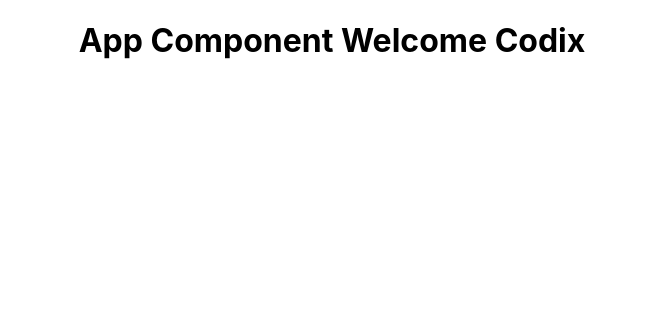
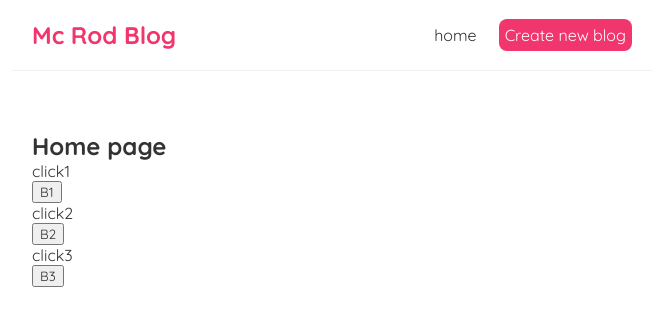
Before and after one commit to Mcodix25/CodixBlog-React, a React (Create React App) app: page / in a window 1280 px wide. Shown: the top 326 px of the page, without its empty margins (308-971 px from the left). Built offline with nearby package versions, Linux system fonts and the light colour scheme.

Commit message:
click button

```diff
--- a/src/App.css
+++ /dev/null
@@ -1,38 +0,0 @@
-.App {
-  text-align: center;
-}
-
-.App-logo {
-  height: 40vmin;
-  pointer-events: none;
-}
-
-@media (prefers-reduced-motion: no-preference) {
-  .App-logo {
-    animation: App-logo-spin infinite 20s linear;
-  }
-}
-
-.App-header {
-  background-color: #282c34;
-  min-height: 100vh;
-  display: flex;
-  flex-direction: column;
-  align-items: center;
-  justify-content: center;
-  font-size: calc(10px + 2vmin);
-  color: white;
-}
-
-.App-link {
-  color: #61dafb;
-}
-
-@keyframes App-logo-spin {
-  from {
-    transform: rotate(0deg);
-  }
-  to {
-    transform: rotate(360deg);
-  }
-}
--- a/src/App.js
+++ b/src/App.js
@@ -1,12 +1,21 @@
 
-import './App.css';
-const title = " Welcome Codix"
+
+import Navbar from './Navbar';
+import Home from './home';
+import './index.css';
+
+
+
 function App(){
   return (
     <div className ="App">
+      <Navbar   />
+
       <div className="content">
-        <h1> App Component {title}</h1>
+      <Home />
       </div>
+
+
     </div>
 
   )
--- /dev/null
+++ b/src/Navbar.js
@@ -0,0 +1,20 @@
+const Navbar = () => {
+    return (
+        <nav className = "navbar">
+            <h1> Mc Rod Blog</h1>
+            <div className=" links">
+                <a href="/"> home</a>
+                <a href="/create" style={{
+                    color:"white",
+                    backgroundColor: "#f1356d",
+                    borderRadius: "8px"
+                }} >Create new blog</a>
+
+            </div>
+
+        </nav>
+
+     );
+}
+
+export default Navbar;
--- /dev/null
+++ b/src/home.js
@@ -0,0 +1,35 @@
+import { useState } from "react";
+const Home = () => {
+    const [click1,setClick1] = useState('click1');
+    const [click2,setClick2] = useState ('click2');
+    const[click3,setClick3] = useState ('click3');
+
+    const handleClicky = () =>{
+        setClick1 ('Click1 was done');}
+
+
+    const handleClick2 = () =>{
+        setClick2 ('click2 was done');
+    }
+
+    const handleClick3 = ()=>{
+        setClick3("reset 3");
+    }
+
+
+    return (
+        <div className="Home">
+          <h2>Home page</h2>
+          <p>{click1}</p>
+          <button onClick={handleClicky}>B1</button>
+
+          <p>{click2}</p>
+          <button onClick={handleClick2}>B2</button>
+
+          <p>{click3}</p>
+          <button onClick={handleClick3}>B3</button>
+        </div>
+
+     );}
+
+export default Home;
--- a/src/index.css
+++ b/src/index.css
@@ -1,13 +1,35 @@
-body {
+@import url('https://fonts.googleapis.com/css2?family=Quicksand:wght@300;400;500;600;700&display=swap');
+
+/* base styles */
+* {
   margin: 0;
-  font-family: -apple-system, BlinkMacSystemFont, 'Segoe UI', 'Roboto', 'Oxygen',
-    'Ubuntu', 'Cantarell', 'Fira Sans', 'Droid Sans', 'Helvetica Neue',
-    sans-serif;
-  -webkit-font-smoothing: antialiased;
-  -moz-osx-font-smoothing: grayscale;
+  font-family: "Quicksand";
+  color: #333;
 }
-
-code {
-  font-family: source-code-pro, Menlo, Monaco, Consolas, 'Courier New',
-    monospace;
+.navbar {
+  padding: 20px;
+  display: flex;
+  align-items: center;
+  max-width: 600px;
+  margin: 0 auto;
+  border-bottom: 1px solid #f2f2f2;
 }
+.navbar h1 {
+  color: #f1356d;
+}
+.navbar .links {
+  margin-left: auto;
+}
+.navbar a {
+  margin-left: 16px;
+  text-decoration: none;
+  padding: 6px;
+}
+.navbar a:hover {
+  color: #f1356d;
+}
+.content {
+  max-width: 600px;
+  margin: 40px auto;
+  padding: 20px;
+}
```
